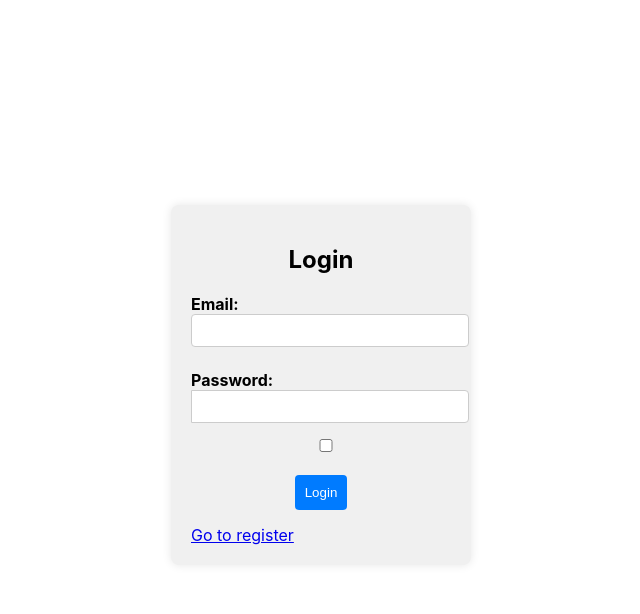
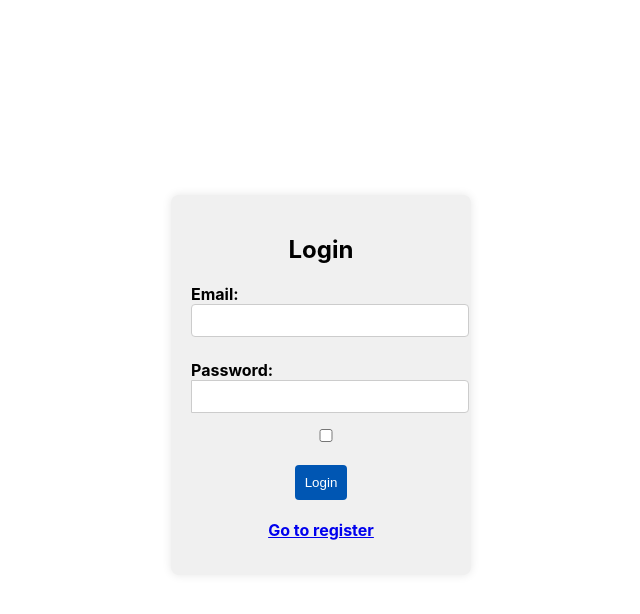
Before and after one commit to AhmedRaefAli/easy-generator-frontend-task, a React (Create React App) app: page / in a window 1280 px wide. In both pictures the pointer is over the button "Login". Shown: the top 614 px of the page, without its empty margins (319-959 px from the left). Built offline with nearby package versions, Linux system fonts and the light colour scheme.

Commit message:
update css make button on hover

```diff
--- a/src/pages/Login.css
+++ b/src/pages/Login.css
@@ -48,6 +48,11 @@ input {
   cursor: pointer;
   display: block;
   margin: 0 auto; /* Center the button */
+  transition: background-color 0.3s ease; /* Smooth transition */
+}
+
+.login-button:hover {
+  background-color: #0056b3; /* Lighter color on hover */
 }
 
 .login-success {
--- a/src/pages/Register.css
+++ b/src/pages/Register.css
@@ -52,8 +52,12 @@ input {
   cursor: pointer;
   display: block;
   margin: 0 auto; /* Center the button */
+  transition: background-color 0.3s ease; /* Smooth transition */
 }
 
+.register-button:hover {
+  background-color: #04f73d; /* Lighter color on hover */
+}
 .register-success {
   margin-top: 20px;
   text-align: center;
--- a/src/pages/login.jsx
+++ b/src/pages/login.jsx
@@ -70,8 +70,9 @@ const Login = () => {
               <button type="submit" className="login-button">Login</button>
             </div>
           </form>
-          <Link to="/register">Go to register</Link>
-
+          <div className="err-message">
+            <Link to="/register">Go to register</Link>
+          </div>
         </div>
 
         {loggedIn && (
```
